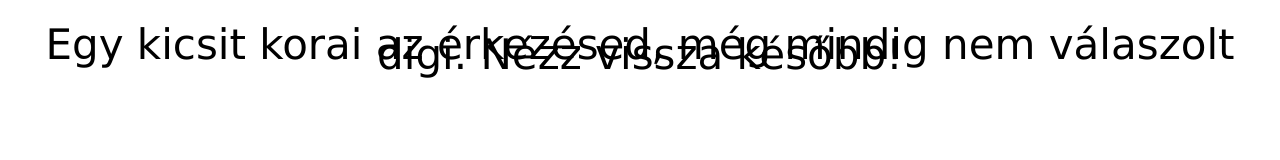
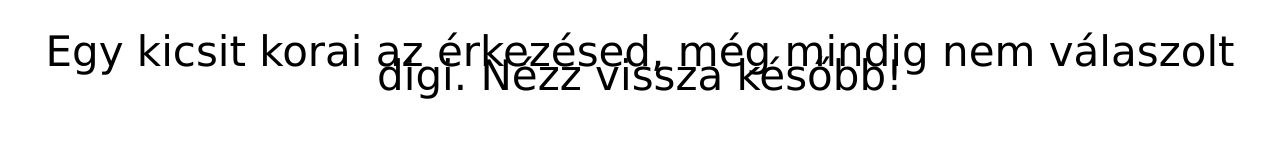
Before and after one commit to Tremzy/webredirect, a plain HTML site: page index.html in a window 1280 px wide. Drawn offline with Linux system fonts and the light colour scheme.

Commit message:
Update index.html

```diff
--- a/index.html
+++ b/index.html
@@ -4,6 +4,6 @@
   <title>Vastagjaban.hu</title>
 </head>
 <body>
-  <p style="font-size: 42px; margin: auto; font-family: Verdana; padding: 2rem; text-align: center; line-height: 10px;">Egy kicsit korai az érkezésed, még mindig nem válaszolt digi. Nézz vissza később!</p>
+  <p style="font-size: 42px; margin: auto; font-family: Verdana; padding: 2rem; text-align: center; line-height: 1.5rem;">Egy kicsit korai az érkezésed, még mindig nem válaszolt digi. Nézz vissza később!</p>
 </body>
 </html>
```
